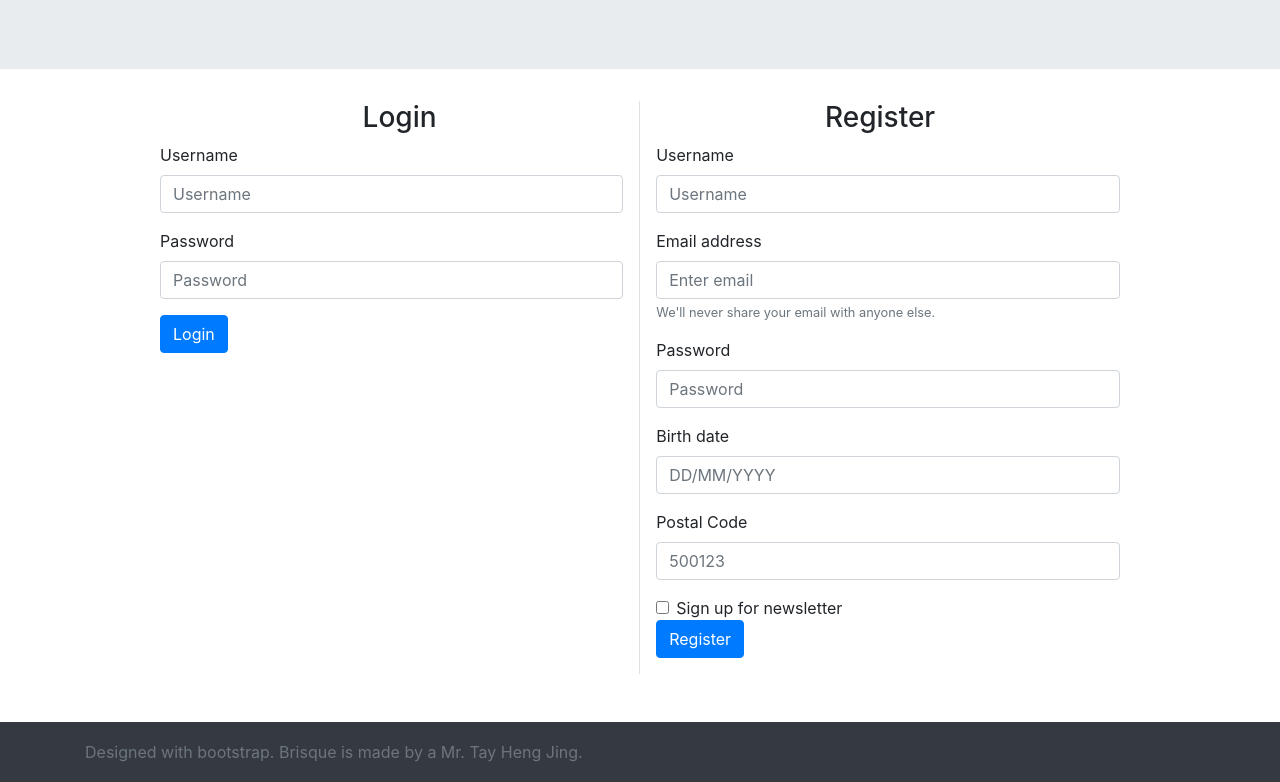
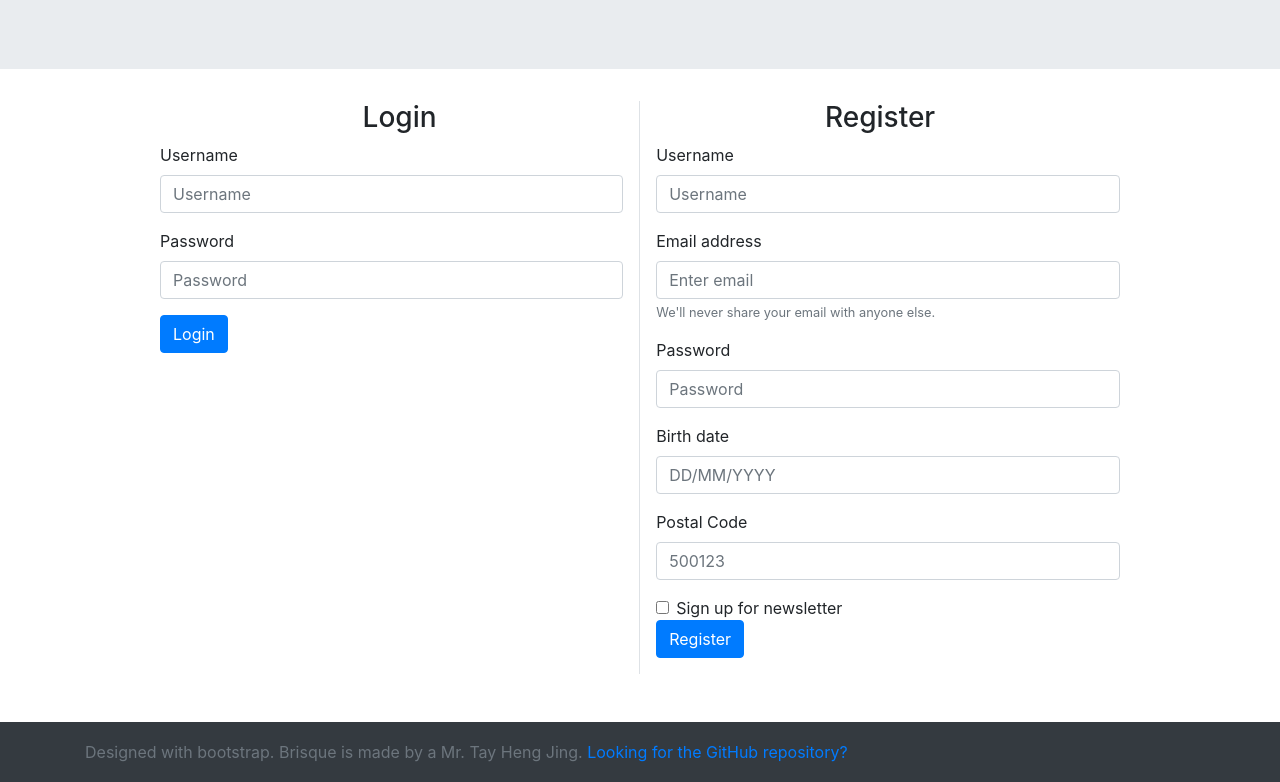
Before and after one commit to rerety123/brisque, a plain HTML site: page login.html in a window 1280 px wide. Shown: the part 204-986 px from the top of the page. Drawn offline with nearby package versions, Linux system fonts and the light colour scheme.

Commit message:
Link to this repo
Added a link to this GitHub repository in the footer of all pages

```diff
--- a/login.html
+++ b/login.html
@@ -268,7 +268,7 @@
     <footer class="footer bg-dark">
         <div class="container">
             <span class="text-muted">
-                Designed with bootstrap. Brisque is made by a Mr. Tay Heng Jing.
+                Designed with bootstrap. Brisque is made by a Mr. Tay Heng Jing. <a href="https://github.com/rerety123/rerety123.github.io">Looking for the GitHub repository?</a>
             </span>
         </div>
     </footer>
```
Also changed, not shown: about.html (+1 -1 lines), account.html (+1 -1 lines), complexRecipes.html (+1 -1 lines), faq.html (+1 -1 lines), index.html (+1 -1 lines), intermediateRecipes.html (+1 -1 lines), main.html (+1 -1 lines), master.html (+1 -1 lines), questions.html (+1 -1 lines), simpleRecipes.html (+1 -1 lines).
